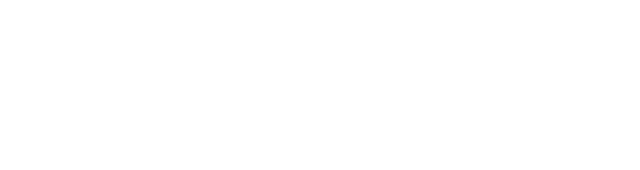
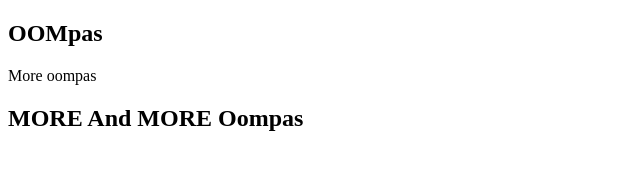
Before and after one commit to dcartist/fewd912, a plain HTML site: page Lesson 01/01_bovine/starter_code/index.html in a window 1280 px wide. Shown: the whole page, without its empty margins (0-640 px from the left). Drawn offline with Linux system fonts and the light colour scheme.

Commit message:
changed oompas

```diff
--- a/Lesson 01/01_bovine/starter_code/index.html
+++ b/Lesson 01/01_bovine/starter_code/index.html
@@ -3,7 +3,7 @@
 <head>
     <meta charset="utf-8">
 
-    <title></title>
+    <title>Ooompa Page</title>
 
     <meta name="viewport" content="width=device-width, initial-scale=1.0, maximum-scale=1.0, user-scalable=no">
 
@@ -12,6 +12,11 @@
 
     <article>
 
+        <h1>OOMpas</h1>
+        <p> More oompas</p>
+
+        <h2>MORE And MORE Oompas</h2>
+
     </article>
 
 </body>
```
Also changed, not shown: Lesson 01/01_bovine/starter_code/content.txt.
